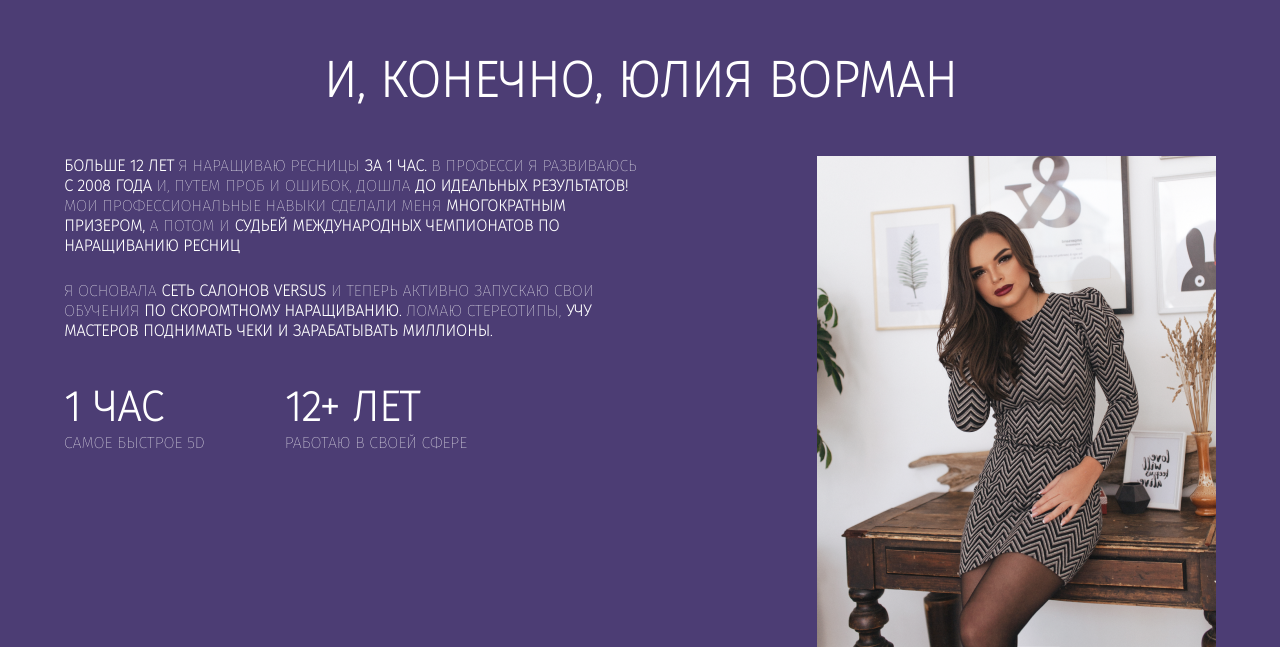
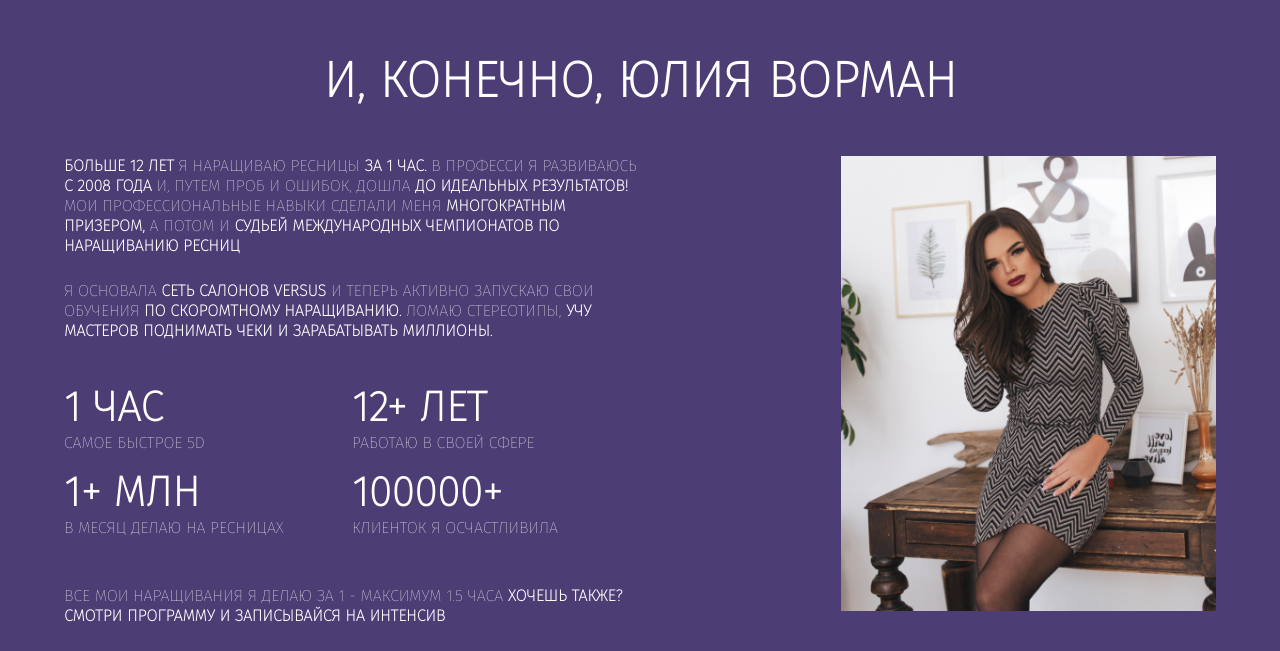
Before and after one commit to Ksenia2703/eyelash-extension-landing, a plain HTML site: page index.html in a window 1280 px wide. Shown: the part 1999-2650 px from the top of the page. Drawn offline with Linux system fonts and the light colour scheme; a web font is replaced by a local one.

Commit message:
блок спикера

```diff
--- a/eyelash-extension.css
+++ b/eyelash-extension.css
@@ -400,13 +400,20 @@
 
 .key-points-wrapper {
     display: flex;
-    /* flex-direction: column; */
     margin-top: 20px;
+    width: 100%;
+}
+
+.key-points-wrapper2 {
+    display: flex;
+    margin-top: 20px;
+    margin-bottom: 50px;
     width: 100%;
 }
 
 .time-and-experience {
     display: flex;
+    width: 50%;
 }
 
 .block-time h1 {
@@ -423,10 +430,6 @@
     color: #ffffff;
 }
 
-.block-experience {
-    margin-left: 80px;
-}
-
 .block-experience h1 {
     font-size: 42px;
     font-weight: 600;
@@ -440,3 +443,8 @@
     font-size: 16px;
     color: #ffffff;
 }
+
+.right-block-information img {
+    height: 455px;
+    width: 375px;
+}
--- a/index.html
+++ b/index.html
@@ -230,6 +230,21 @@
                                 <span>РАБОТАЮ В СВОЕЙ СФЕРЕ</span>
                             </div>
                         </div>
+                        <div class="key-points-wrapper2">
+                            <div class="time-and-experience">
+                                <div class="block-time">
+                                    <h1>1+ МЛН</h1>
+                                    <span>В МЕСЯЦ ДЕЛАЮ НА РЕСНИЦАХ</span>
+                                </div>
+                            </div>
+                            <div class="block-experience">
+                                <h1>100000+</h1>
+                                <span>КЛИЕНТОК Я ОСЧАСТЛИВИЛА</span>
+                            </div>
+                        </div>
+                        <div class="second-paragraph">
+                            ВСЕ МОИ НАРАЩИВАНИЯ Я ДЕЛАЮ ЗА 1 - МАКСИМУМ 1.5 ЧАСА <span>ХОЧЕШЬ ТАКЖЕ? СМОТРИ ПРОГРАММУ И ЗАПИСЫВАЙСЯ НА ИНТЕНСИВ</span>
+                        </div>
                     </div>
                     <div class="right-block-information">
                         <img src="img/julia.png" alt="">
```
